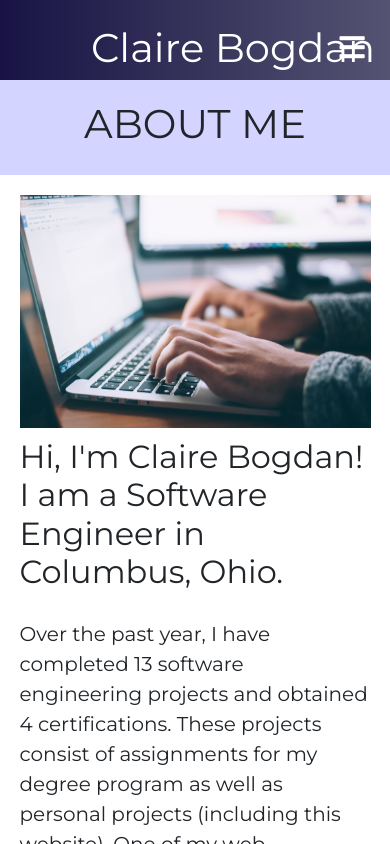
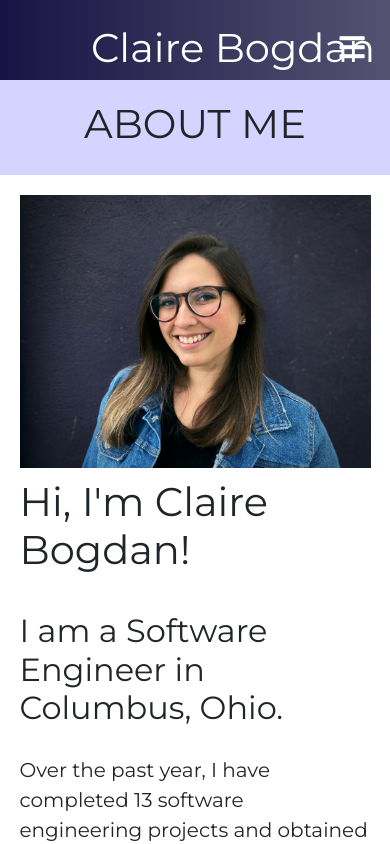
Before and after one commit to clairebogdan/portfolio, a React (Create React App) app: page /about in a window 390 px wide. Shown: the top 844 px of the page. Built offline with nearby package versions, Linux system fonts and the light colour scheme; the HTML template or start-up script is replaced by a standard one.

Commit message:
changed photo for About page

```diff
--- a/src/components/pages/About.js
+++ b/src/components/pages/About.js
@@ -3,7 +3,7 @@ import '../../App.css';
 import '../styles/About.css';
 import { Link } from 'react-router-dom';
 import resume from '../../assets/resume.pdf';
-import computer from '../../assets/about_pics/computer.jpg'
+import face from '../../assets/about_pics/face.jpg'
 import oboe2 from '../../assets/about_pics/oboe2.jpg'
 import plaques from '../../assets/about_pics/plaques.jpg'
 
@@ -16,10 +16,12 @@ export default function About() {
 
         <div className='bio'>
             <div className='bio-pic'>
-                <img src={computer} alt="computer" width="100%" height="100%"/>
+                <img src={face} alt="claire bogdan herself" width="100%" height="100%"/>
             </div>
-            <div className='bio-text'>
-                <h2>Hi, I'm Claire Bogdan! I am a Software Engineer in Columbus, Ohio. </h2>
+            <div className='bio-intro'>
+                <h1>Hi, I'm Claire Bogdan!</h1>
+                <br/>
+                <h2>I am a Software Engineer in Columbus, Ohio.</h2>
             </div>
         </div>
 
--- a/src/components/styles/About.css
+++ b/src/components/styles/About.css
@@ -20,6 +20,10 @@ body {
     align-items: center;
 }
 
+.bio-intro {
+    font-size: 35px;
+}
+
 .bio-text {
     font-size: 17px;
 }
@@ -27,6 +31,7 @@ body {
 .facebook {
     text-decoration: none;
 }
+
 .bio-container {
     margin: 5%;
     font-size: 20px;
@@ -86,9 +91,17 @@ body {
     .bio {
         grid-template-columns: 100%;
     }
+
+    .bio-intro {
+        font-size: 30px;
+    }
 }
 
 @media screen and (max-width: 600px) {
+
+    .bio-intro {
+        font-size: 20px;
+    }
 
     .button-bar {
         display: grid;
```
Also changed, not shown: src/assets/about_pics/computer.jpg (deleted), src/assets/about_pics/face.jpg (added).
